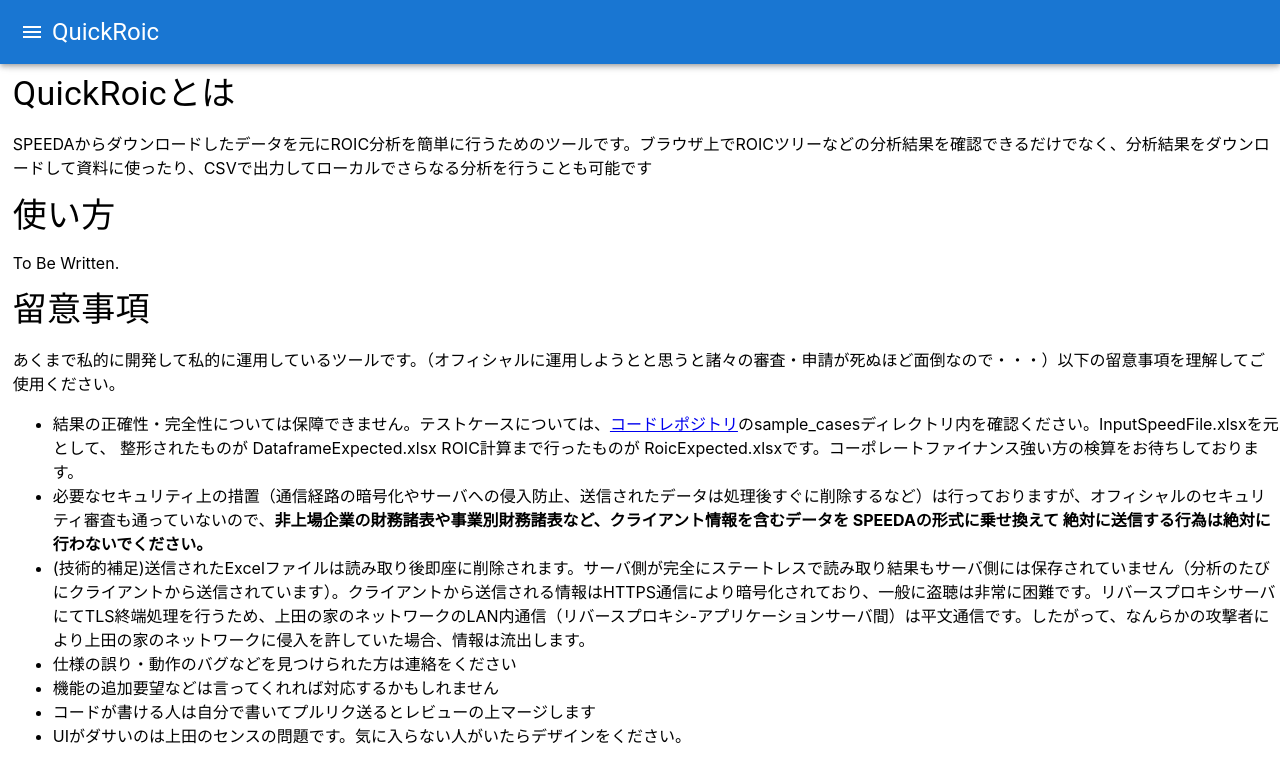
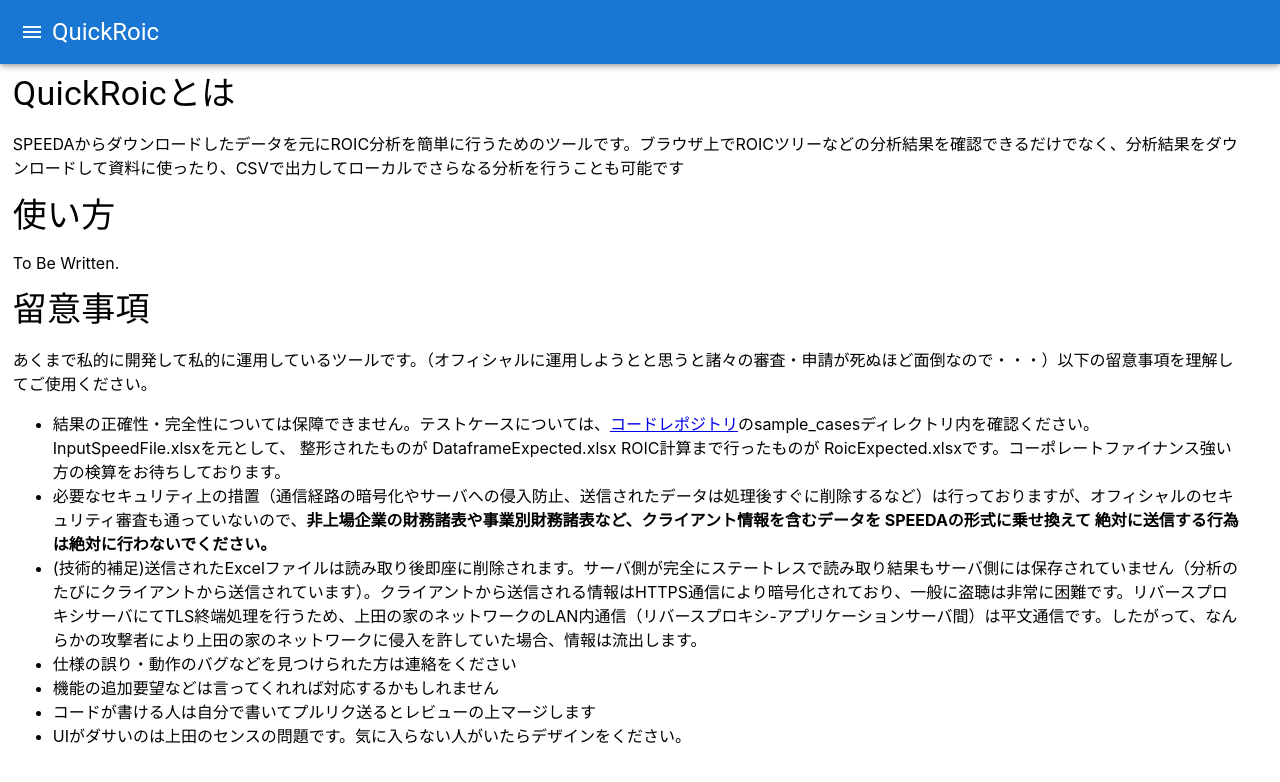
Before and after one commit to ku-mok/QuickROIC, a React (Create React App) app in the folder frontend/: page / in a window 1280 px wide. Shown: the top 782 px of the page. Built offline with nearby package versions, Linux system fonts and the light colour scheme; what apollo-upload-client would draw is missing.

Commit message:
ページ余白の調整

```diff
--- a/frontend/src/template/Template.tsx
+++ b/frontend/src/template/Template.tsx
@@ -8,6 +8,7 @@
 const ContentContainer = styled.div`
   margin-top: 1ex;
   margin-left: 1vw;
+  margin-right: 3vw;
 `;
 const Template: React.FC<{ children: React.ReactNode }> = (props) => {
   const [sideMenuOpen, setSideMenuOpen] = useState(false);
```
